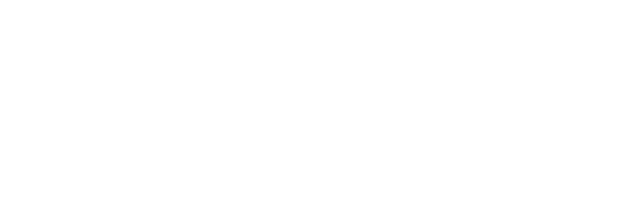
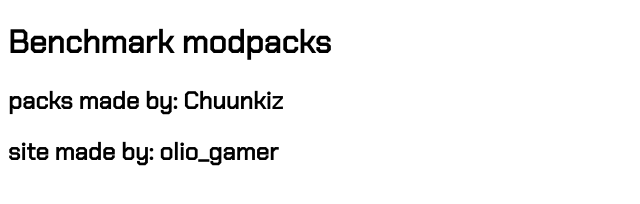
Before and after one commit to csecsoliver/benchmarkII, a plain HTML site: page index.html in a window 1280 px wide. Shown: the whole page, without its empty margins (0-640 px from the left). Drawn offline with Linux system fonts and the light colour scheme.

Commit message:
base structure

```diff
--- a/index.html
+++ b/index.html
@@ -9,9 +9,12 @@
 </head>
 <body>
     <header>
-
+        <h1>Benchmark modpacks</h1>
+        <h2>packs made by: Chuunkiz</h2>
+        <h2>site made by: olio_gamer</h2>
+        <div class="navbar"></div>
     </header>
-    <div class="bodyer">
+    <div class="body">
 
     </div>
     <footer>
--- a/style.css
+++ b/style.css
@@ -0,0 +1,4 @@
+@import url('https://fonts.googleapis.com/css2?family=Chakra+Petch&display=swap');
+body {
+    font-family: 'Chakra Petch', sans-serif;
+}
```
